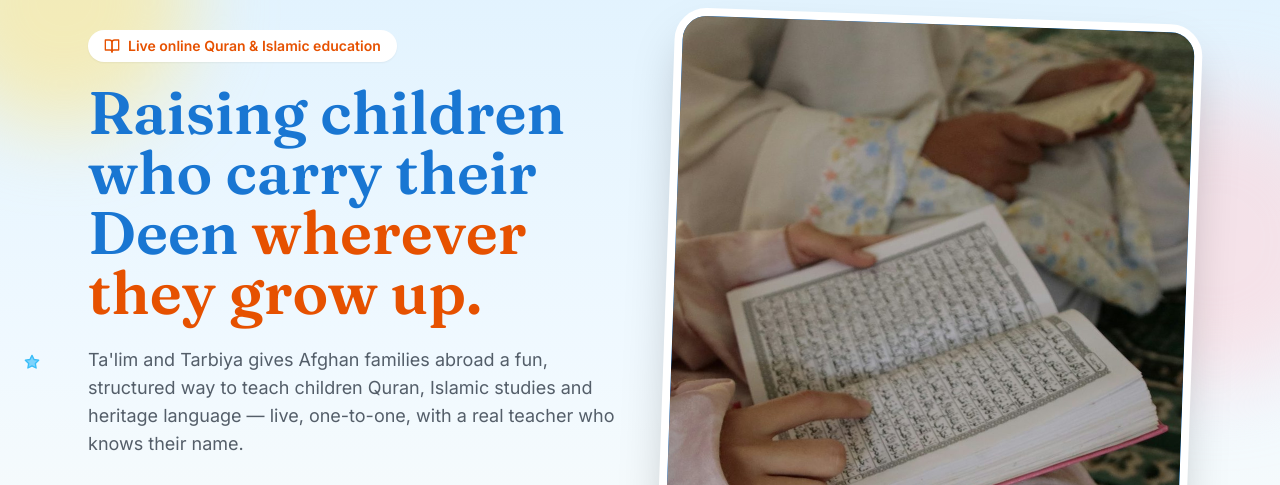
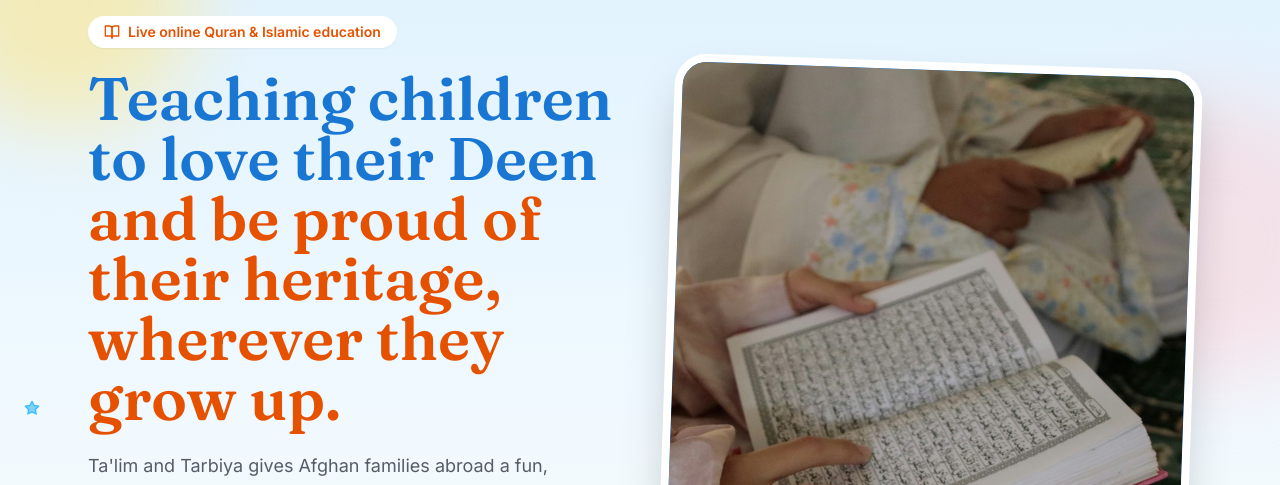
Before and after one commit to SamiHotak26/Taleem-And-Tarbiyah, a Next.js app: page / in a window 1280 px wide. Shown: the part 161-646 px from the top of the page. Built offline with nearby package versions, Linux system fonts and the light colour scheme; no server answers.

Commit message:
Update page.tsx

```diff
--- a/app/page.tsx
+++ b/app/page.tsx
@@ -85,8 +85,8 @@ export default function Home() {
               Live online Quran &amp; Islamic education
             </p>
             <h1 className="mt-5 font-display text-4xl md:text-6xl font-semibold leading-[1.1] text-lapis">
-              Raising children who carry their Deen{" "}
-              <span className="text-clay">wherever they grow up.</span>
+                          Teaching children to love their Deen{" "}
+              <span className="text-clay">and be proud of their heritage, wherever they grow up.</span>
             </h1>
             <p className="mt-6 text-lg text-ink/75 max-w-prose">
               Ta&apos;lim and Tarbiya gives Afghan families abroad a fun,
```
